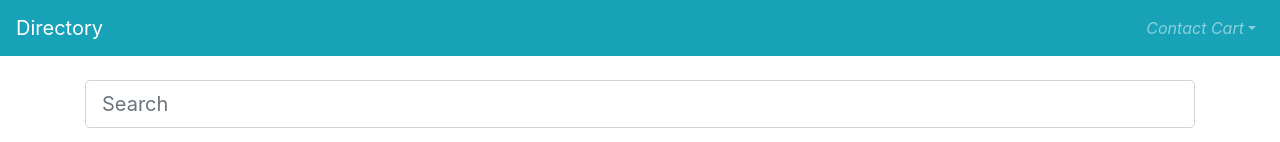
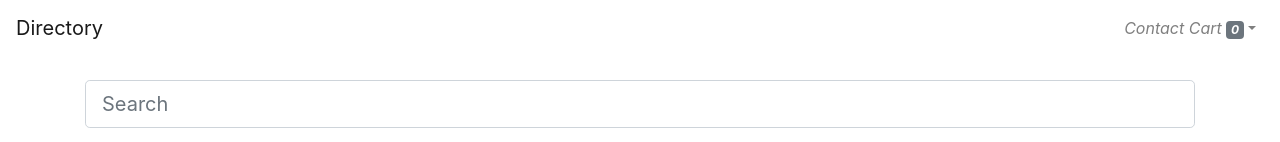
Before and after one commit to eyegorweb/directory, a Vue app: page / in a window 1280 px wide. Shown: the top 142 px of the page. Built offline with nearby package versions, Linux system fonts and the light colour scheme; data requests are answered from the project's data file.

Commit message:
add cart count

```diff
--- a/src/components/NavBar.vue
+++ b/src/components/NavBar.vue
@@ -1,5 +1,5 @@
 <template>
-  <b-navbar toggleable="md" type="dark" variant="info">
+  <b-navbar toggleable="md">
 
     <b-navbar-toggle target="nav_collapse"></b-navbar-toggle>
 
@@ -25,7 +25,7 @@
         <b-nav-item-dropdown right>
           <!-- Using button-content slot -->
           <template slot="button-content">
-            <em>Contact Cart</em>
+            <em>Contact Cart <b-badge>{{ $store.state.contactCart.length }}</b-badge></em>
           </template>
           <b-dropdown-item href="#">Add to favorite</b-dropdown-item>
           <b-dropdown-item href="#">Drop</b-dropdown-item>
```
